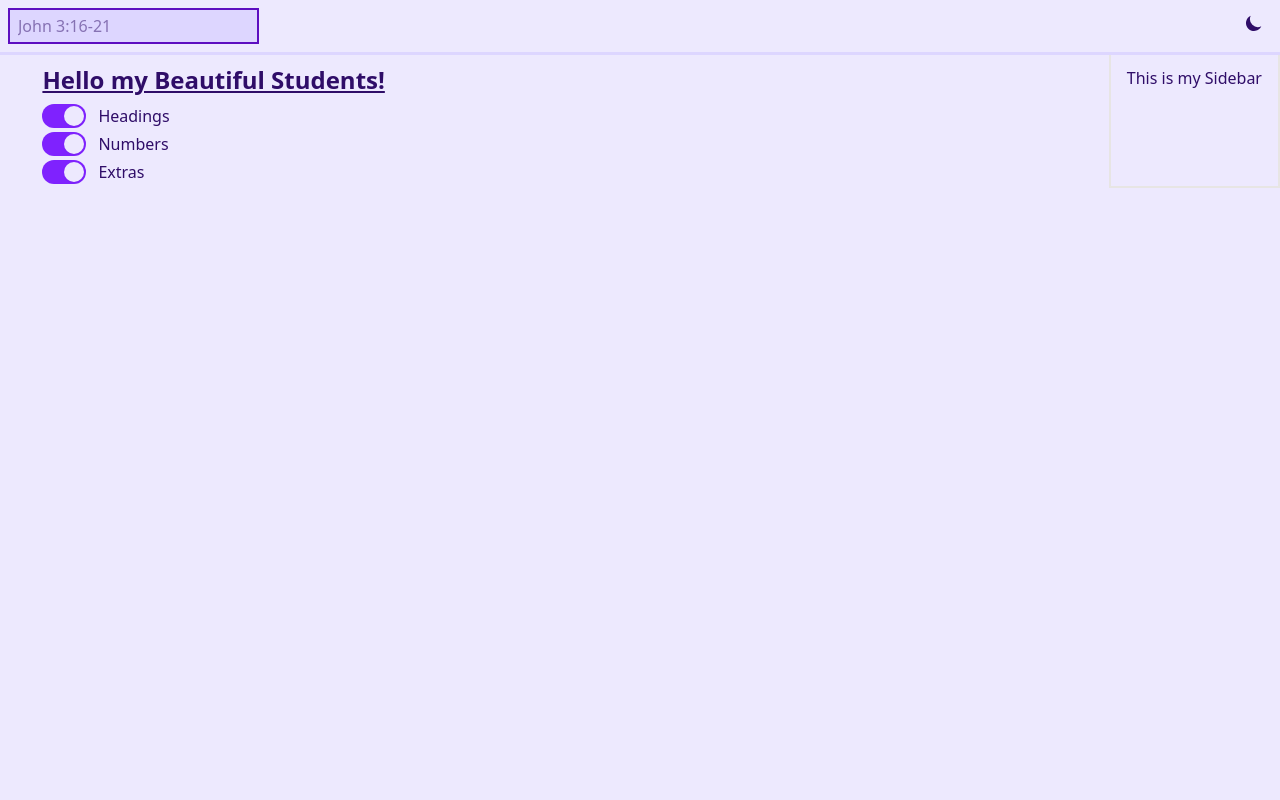
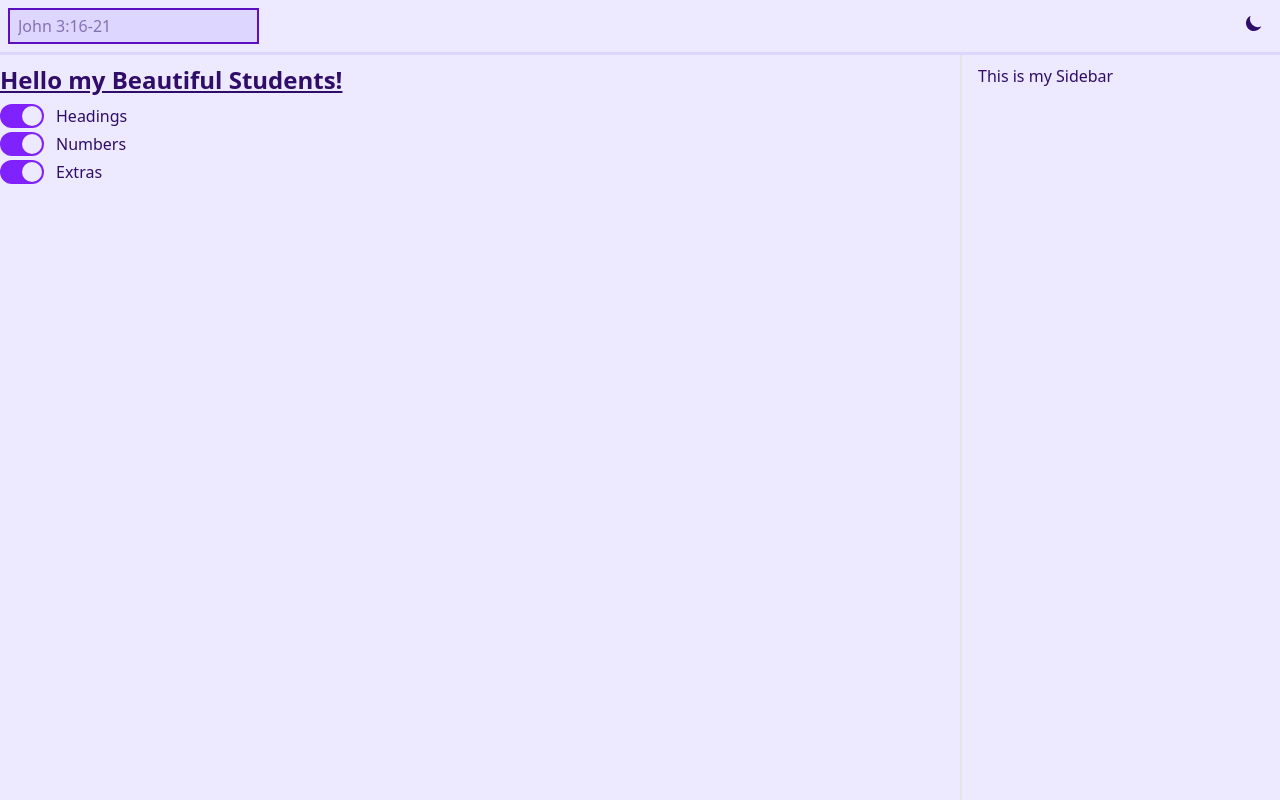
Before and after one commit to kyle-g-stubblefield/bible-app, a website: page src/index.html in a window 1280 px wide. Drawn offline with Linux system fonts and the light colour scheme.

Commit message:
added scrolling and sidebar size

```diff
--- a/src/index.html
+++ b/src/index.html
@@ -22,7 +22,8 @@ flex justify-between items-center dark:text-stone-200 dark:bg-stone-800 bg-viole
     </button>
 </div>
 </nav>
-<main class="container mx-auto max-w-8/10 pt-16 relative">
+<main class="container mx-auto max-w-8/10 pt-16
+      relative min-h-screen overflow-y-scroll max-h-screen no-scrollbar">
   <h1 class="text-3xl font-bold underline">
     Hello my Beautiful Students!
   </h1>
@@ -52,7 +53,9 @@ flex justify-between items-center dark:text-stone-200 dark:bg-stone-800 bg-viole
 </div>
   <div id="verse"></div>
 </main>
-<sidebar class="pt-16 px-4 border-l-2 border-2 border-stone-200 dark:border-stone-700">
+<sidebar class="pt-16 px-4 border-l-2 border-stone-200
+          dark:border-stone-700 min-h-screen overflow-y-scroll
+          max-h-screen no-scrollbar max-w-xs min-w-xs">
   This is my Sidebar
 </sidebar>
 
--- a/web/styles/input.css
+++ b/web/styles/input.css
@@ -40,3 +40,14 @@ h3 {
 	@apply dark:bg-stone-800 dark:text-stone-200 text-violet-950 text-sm;
 
 }
+
+
+@layer utilities {
+	.no-scrollbar::-webkit-scrollbar {
+		display: none;
+	}
+	.no-scrollbar {
+		-ms-overflow-style: none;
+		scrollbar-width: none;
+  }
+}
```
Also changed, not shown: src/assets/css/output.css.
